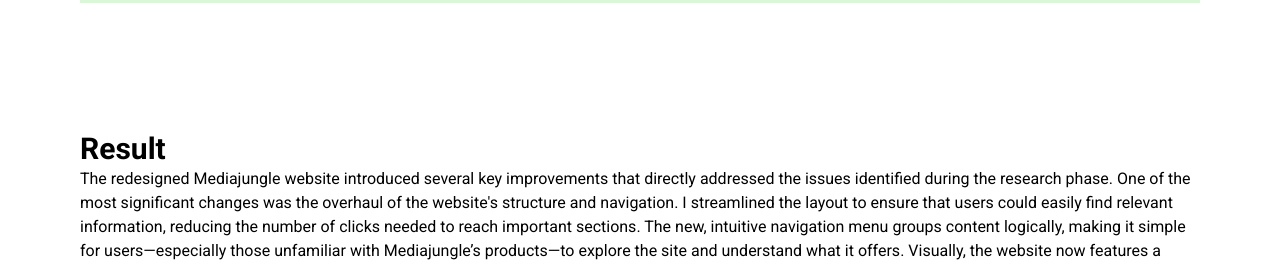
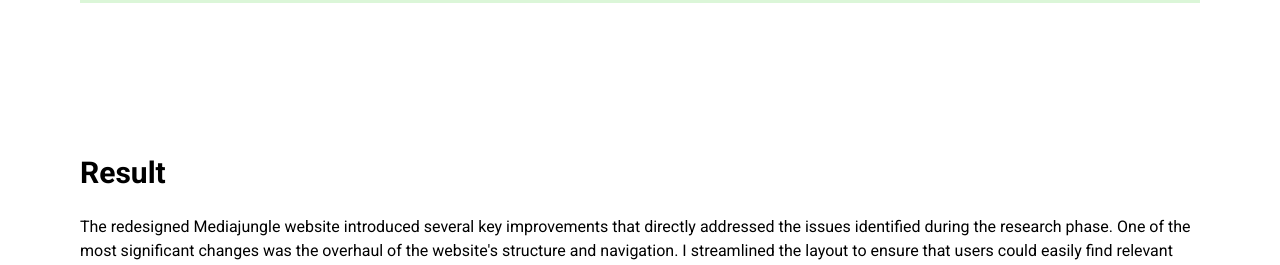
Before and after one commit to FZasada/wz-tailwind-portfolio, a React (Vite) app: page /wz-tailwind-portfolio/project/1 in a window 1280 px wide. Shown: the part 2920-3185 px from the top of the page. Built offline with nearby package versions, Linux system fonts and the light colour scheme.

Commit message:
Minor design fixes

```diff
--- a/src/components/elements/Topbutton.jsx
+++ b/src/components/elements/Topbutton.jsx
@@ -1,6 +1,8 @@
 import PropTypes from "prop-types";
 
 import { motion } from "motion/react";
+
+import icon_arrowup from '../../assets/icons/arrow_up.png'
 
 const Topbutton = ({ showTopUp, scrollUp }) => {
     return (
@@ -14,7 +16,7 @@
         >
             <img
                 className="w-4"
-                src={`/src/assets/icons/arrow_up.png`}
+                src={icon_arrowup}
                 alt="arrow"
             />
         </motion.button>
--- a/src/components/pages/project/Content.jsx
+++ b/src/components/pages/project/Content.jsx
@@ -14,22 +14,22 @@
             <h2 className='text-3xl font-bold py-6'>Introduction</h2>
             <p>{project.introduction}</p>
         </motion.div>
-        <motion.div
+        {project.problemOverview && (<motion.div
             whileInView={{x: 0, opacity: 1}}
             initial={{x: -100, opacity: 0}}
             transition={{duration: 0.8}}
         >
             <h2 className='text-3xl font-bold py-6'>Problem overview</h2>
             <p>{project.problemOverview}</p>
-        </motion.div>
-        <motion.div
+        </motion.div>)}
+        {project.designProcess && (<motion.div
             whileInView={{x: 0, opacity: 1}}
             initial={{x: -100, opacity: 0}}
             transition={{duration: 0.8}}
         >
             <h2 className='text-3xl font-bold py-6'>Design process</h2>
             <p>{project.designProcess}</p>
-        </motion.div>
+        </motion.div>)}
         <motion.div
             whileInView={{x: 0, opacity: 1}}
             initial={{x: -100, opacity: 0}}
@@ -40,14 +40,14 @@
             alt="Banner"
             />
         </motion.div>
-        <motion.div
+        {project.result && (<motion.div
             whileInView={{x: 0, opacity: 1}}
             initial={{x: -100, opacity: 0}}
             transition={{duration: 0.8}}
         >
-            <h2 className='text-3xl font-bold'>Result</h2>
+            <h2 className='text-3xl font-bold py-6'>Result</h2>
             <p>{project.result}</p>
-        </motion.div>
+        </motion.div>)}
         <motion.div
             whileInView={{x: 0, opacity: 1}}
             initial={{x: -100, opacity: 0}}
```
